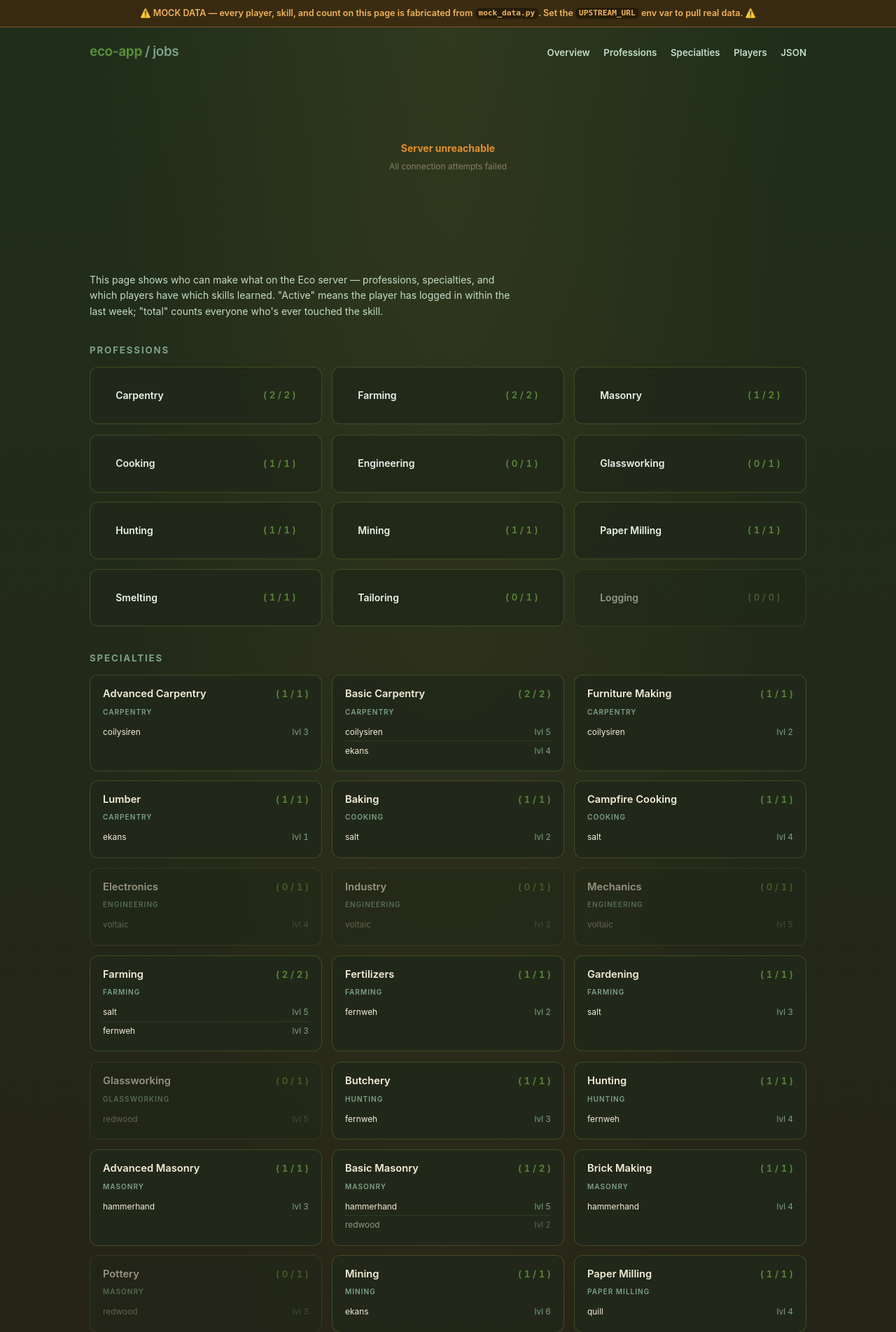
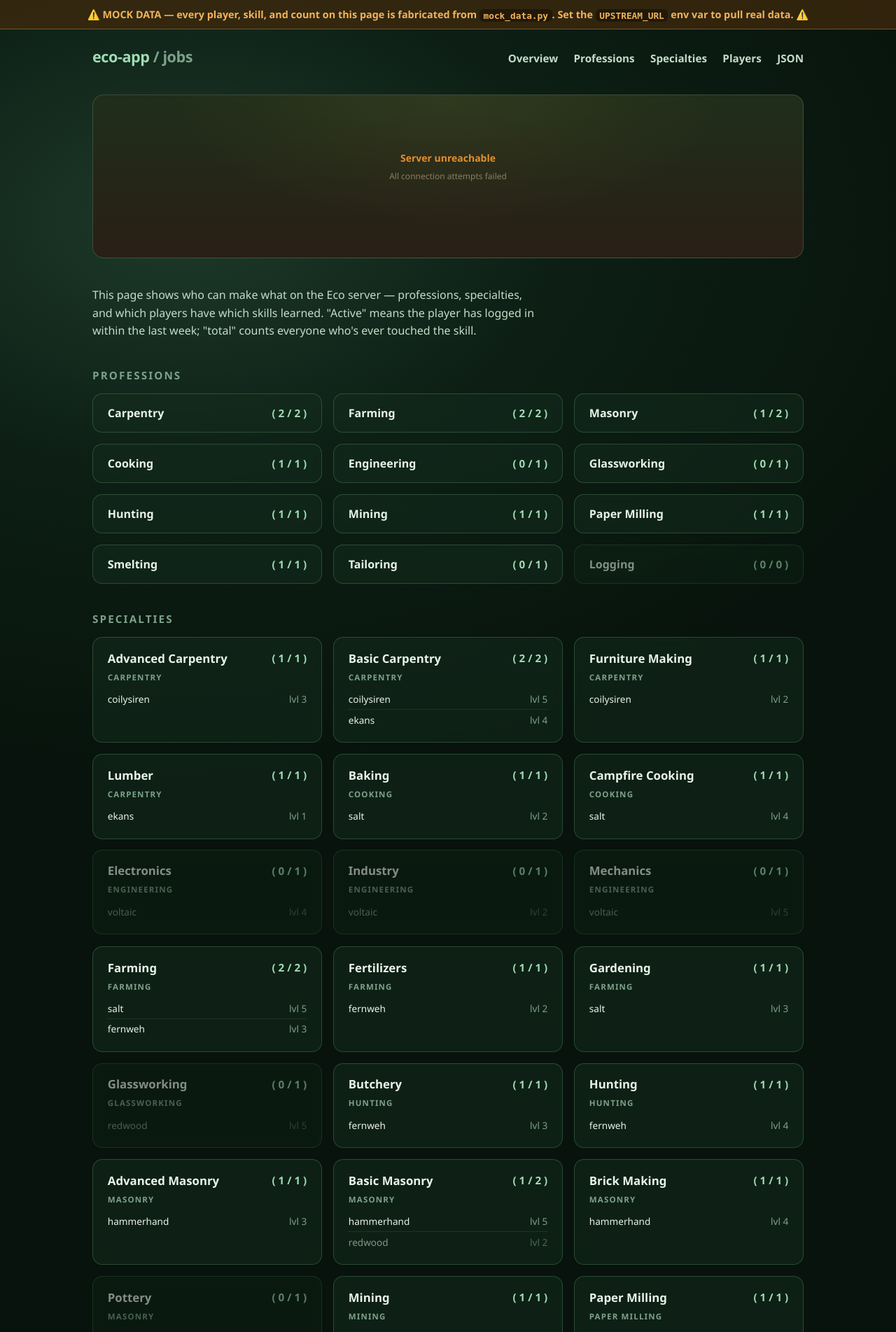
Before and after one commit to coilyco-gaming/eco-app, a FastAPI app: page / in a window 1280 px wide. Shown: the top 1903 px of the page at 70% size. Run offline with FastAPI, Linux system fonts and the light colour scheme; data that the repository does not hold is empty; parts of the project's set-up code (start-up, migrations or seed data) failed here and were passed over; some libraries are stand-ins or nearby versions.

Commit message:
fix(jobs): scope the embedded card CSS + feed /jobs real data in dev
Two fixes for the /jobs visual split from /:

- eco.css is written for the standalone /preview page and styles :root,
  html, and body directly. Injected raw into the tracker it repainted
  the whole page bark-brown and clobbered the theme tokens. It is now
  wrapped in native CSS nesting under .eco-mcp-card (:root vars move to
  the host via &), and theme.css frames the card with its own bark
  backdrop - an artifact inside the page instead of the page itself.
- make http now defaults UPSTREAM_URL to <resolved base>/api/v1/skills
  and SSM-resolves UPSTREAM_API_KEY (/eco-mcp-app/api-admin-token),
  matching the prod deploy env, so local /jobs renders the real
  114-player roster from kai-server instead of the mock fallback.

Co-Authored-By: Claude Fable 5 <noreply@anthropic.com>

```diff
--- a/src/eco_spec_tracker/main.py
+++ b/src/eco_spec_tracker/main.py
@@ -43,8 +43,14 @@ BASE_DIR = Path(__file__).resolve().parent
 TEMPLATES = Jinja2Templates(directory=str(BASE_DIR / "templates"))
 
 # eco-mcp-app's CSS spliced into our base template via a Jinja global.
-# Read once at module import; the bytes are tiny.
-TEMPLATES.env.globals["eco_mcp_css"] = status_css()
+# Read once at module import; the bytes are tiny. eco.css is written for the
+# standalone /preview page - it styles :root, html, and body directly, which
+# repaints this whole page if injected as-is. Wrap it in native CSS nesting
+# under the card host so it can't escape: `:root` variables move onto the
+# host element (`&`), and the html/body rules become inert descendant
+# selectors. The host's own frame (bark backdrop, text color) lives in
+# static/theme.css.
+TEMPLATES.env.globals["eco_mcp_css"] = ".eco-mcp-card{" + status_css().replace(":root", "&") + "}"
 TEMPLATES.env.globals["livereload_script"] = LIVERELOAD_SCRIPT if DEBUG else ""
 TEMPLATES.env.globals["using_mock_data"] = upstream.UPSTREAM_URL is None
 
--- a/src/eco_spec_tracker/static/theme.css
+++ b/src/eco_spec_tracker/static/theme.css
@@ -110,6 +110,26 @@ body {
 .topnav a:hover {
   color: var(--leaf);
   border-color: var(--leaf-dim);
+}
+
+/* --- Embedded eco-mcp server card ---------------------------------------- */
+
+/* Host frame for the card rendered by eco_mcp_app. Its stylesheet is
+   injected scoped under .eco-mcp-card (see eco_spec_tracker/main.py), so
+   the page-level backdrop its standalone /preview page gets from html/body
+   is recreated here: the card keeps its own bark-and-moss look, framed as
+   an artifact inside this page. Colors come from eco.css's palette. */
+.eco-mcp-card {
+  border-radius: 16px;
+  border: 1px solid var(--card-border);
+  overflow: hidden;
+  padding: 0 28px 28px;
+  color: #f4ecd8;
+  background:
+    radial-gradient(ellipse at top, rgba(244, 192, 78, 0.08) 0%, transparent 55%),
+    linear-gradient(180deg, #1f2e1a 0%, #2a1f16 100%);
+  font-size: 14px;
+  line-height: 1.45;
 }
 
 /* --- Content ------------------------------------------------------------ */
--- a/src/eco_spec_tracker/templates/_eco_card.html
+++ b/src/eco_spec_tracker/templates/_eco_card.html
@@ -4,7 +4,7 @@
   first paint isn't blocked on the upstream /info fetch.
 -->
 <section
-  class="shell eco-mcp-card"
+  class="eco-mcp-card"
   hx-get="{{ request.scope.root_path }}/partials/eco-card"
   hx-trigger="load"
   hx-swap="innerHTML"
```
Also changed, not shown: docs/FEATURES.md (+1 -1 lines), 1 other file.
